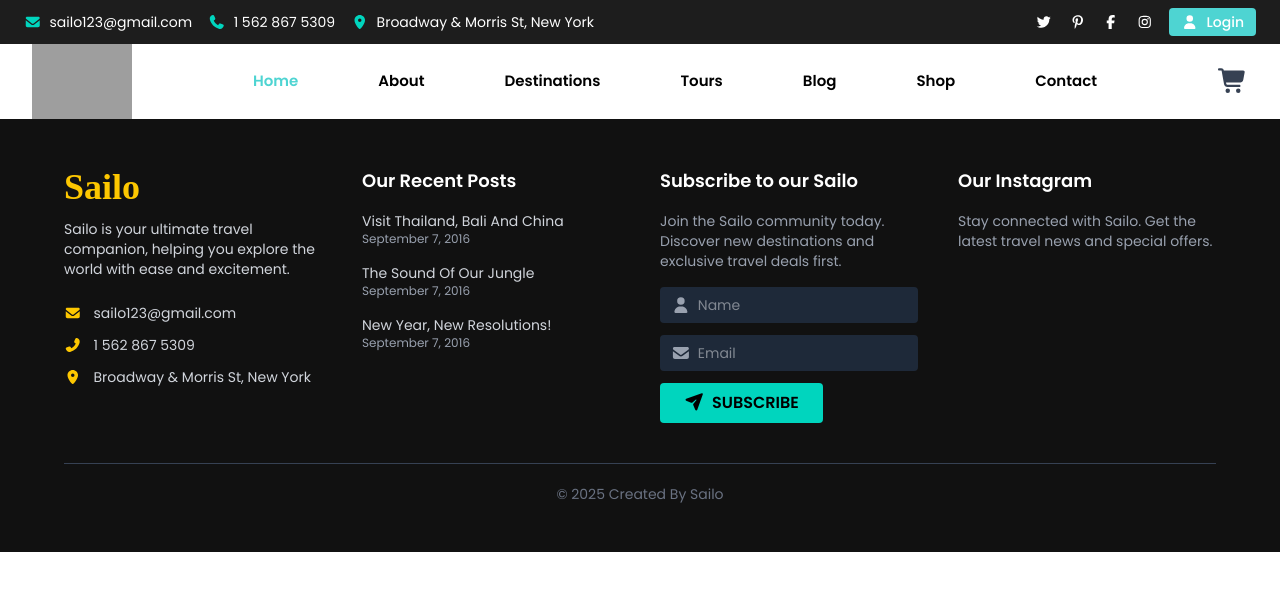
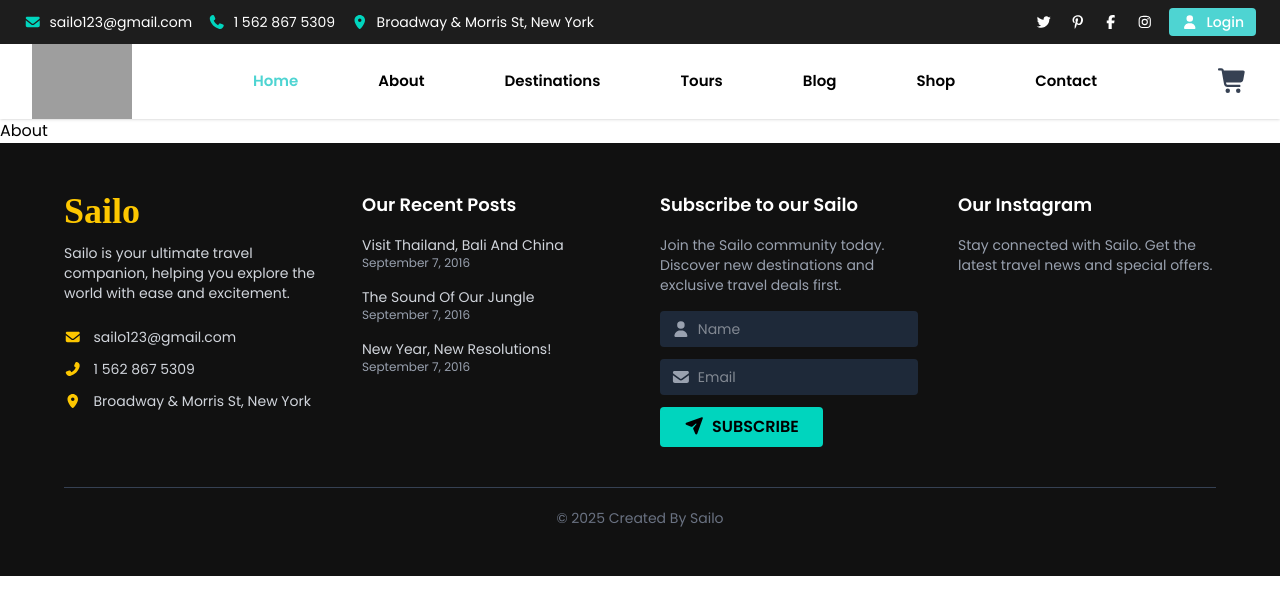
Before and after one commit to meenumohandas9597/gitCollab, a React (Vite) app: page /about in a window 1280 px wide. Shown: the top 614 px of the page. Built offline with nearby package versions, Linux system fonts and the light colour scheme; grey boxes are pictures that could not be loaded.

Commit message:
about created

```diff
--- a/src/App.jsx
+++ b/src/App.jsx
@@ -10,6 +10,7 @@
 import Blog from './pages/Blog'
 import DestinationDetail from './pages/DestinationDetail'
 import LoginRegister from './components/LoginRegister'
+import About from './pages/About'
 
 
 function App() {
@@ -18,6 +19,7 @@
     <Header/>
     <Routes>
       <Route path='/' element={<Home/>} />
+      <Route path='/about' element={<About/>} />
       <Route path='/destination' element={<Destination/>} />
       <Route path='/gallery' element={<Gallery/>} />
       <Route path='/tour' element={<Tours/>}/>
--- a/src/components/Header.jsx
+++ b/src/components/Header.jsx
@@ -62,7 +62,7 @@
 
         <ul className="hidden md:flex gap-20 font-semibold text-[15px]">
           <Link to='/'><li className="text-[#4ed4d2] cursor-pointer">Home</li></Link>
-          <Link to='/'><li className="hover:text-[#4ed4d2] cursor-pointer">About</li></Link>
+          <Link to='/about'><li className="hover:text-[#4ed4d2] cursor-pointer">About</li></Link>
           <Link to='/destination'><li className="hover:text-[#4ed4d2] cursor-pointer">Destinations</li></Link>
           <Link to='/tour'><li className="hover:text-[#4ed4d2] cursor-pointer">Tours</li></Link>
           <Link to='/blog'><li className="hover:text-[#4ed4d2] cursor-pointer">Blog</li></Link>
--- /dev/null
+++ b/src/pages/About.jsx
@@ -0,0 +1,9 @@
+import React from 'react'
+
+function About() {
+  return (
+    <div>About</div>
+  )
+}
+
+export default About
```
